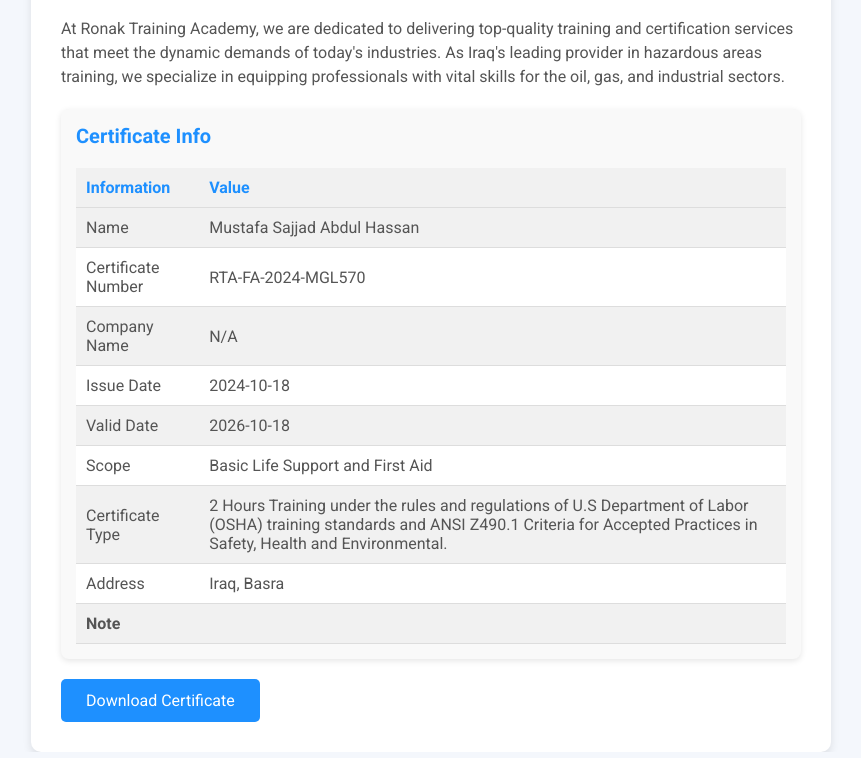
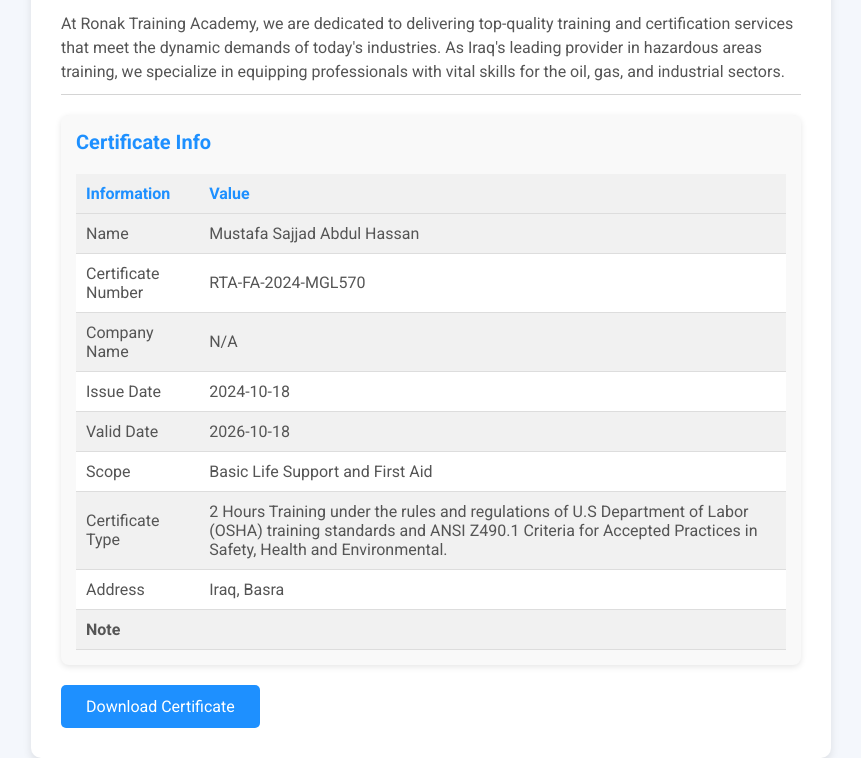
Before and after one commit to Ronak-Training-Academy-Certificate657h/Ronak-Training-Academy-Certificate-Info, a plain HTML site: page index.html in a window 1280 px wide. Shown: the part 68-826 px from the top of the page, without its empty margins (209-1070 px from the left). Drawn offline with Linux system fonts and the light colour scheme.

Commit message:
Update index.html

```diff
--- a/index.html
+++ b/index.html
@@ -35,6 +35,8 @@
             font-size: 16px;
             color: #555;
             line-height: 1.5;
+            border-bottom: 1px solid rgba(169, 169, 169, 0.5); /* خط تحت النص باللون الرمادي الشفاف */
+            padding-bottom: 10px; /* ترك مساحة أسفل النص للخط */
         }
 
         .academy-name {
@@ -140,7 +142,7 @@
         <!-- Line divider -->
         <hr class="divider">
 
-        <!-- Added introduction text -->
+        <!-- Added introduction text with underline -->
         <p class="intro-text">
             At Ronak Training Academy, we are dedicated to delivering top-quality training and certification services that meet the dynamic demands of today's industries. As Iraq's leading provider in hazardous areas training, we specialize in equipping professionals with vital skills for the oil, gas, and industrial sectors.
         </p>
```
